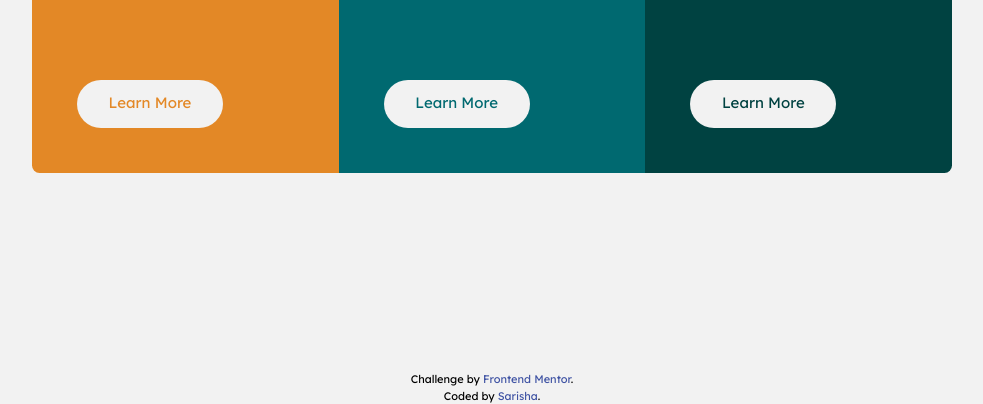
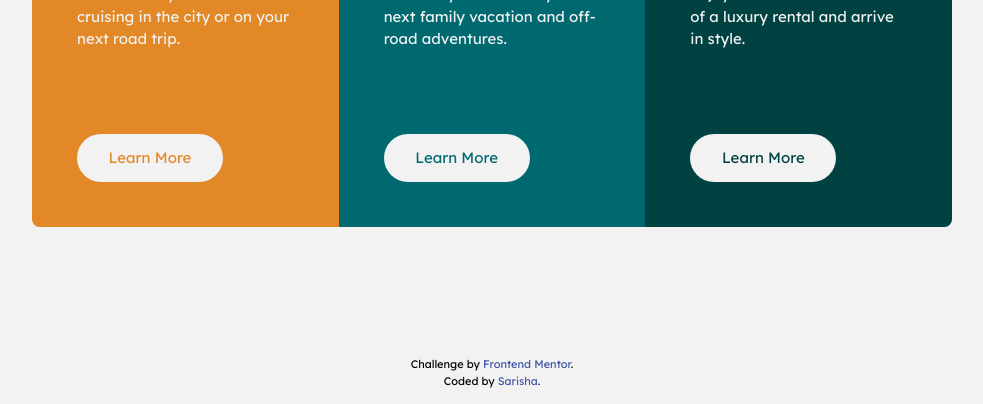
Before and after one commit to sarisha-pr/fm-3-column-preview-card-component, a website: page index.html in a window 1280 px wide. Shown: the part 396-800 px from the top of the page, without its empty margins (148-1131 px from the left). Drawn offline with Linux system fonts and the light colour scheme.

Commit message:
Adjust padding and margin

```diff
--- a/index.html
+++ b/index.html
@@ -21,8 +21,8 @@
   </style>
 </head>
 <body>
-  <main class="flex flex-col justify-center items-center pt-20 min-h-screen">
-    <div class="container">
+  <main class="flex flex-col justify-end items-center gap-4 py-4 min-h-screen">
+    <div class="container m-auto">
       <div class="grid grid-cols-1 md:grid-cols-3 rounded-lg overflow-hidden">
         <div class="p-12 bg-orange">
           <img src="./assets/images/icon-sedans.svg" alt="Icon" class="mb-[35px]">
@@ -60,7 +60,7 @@
       </div>
     </div>
 
-    <div class="attribution mt-auto pt-4">
+    <div class="attribution">
       Challenge by <a href="https://www.frontendmentor.io?ref=challenge" target="_blank">Frontend Mentor</a>.
       <h1>Coded by <a href="https://www.frontendmentor.io/profile/sarisha-pr" target="_blank">Sarisha</a>.</h1>
     </div>
```
Also changed, not shown: assets/css/dist/style.css.
